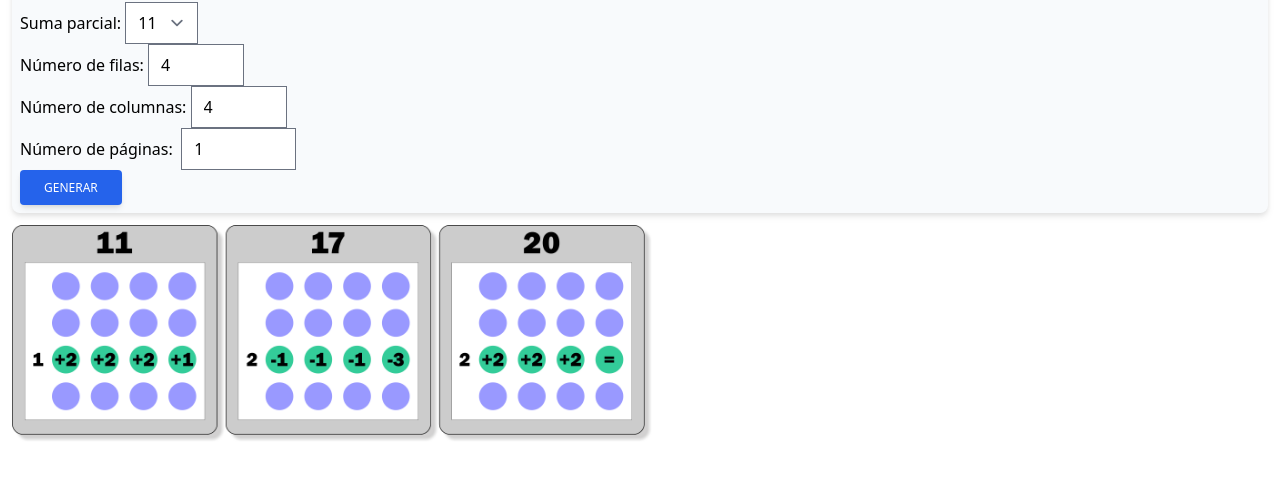
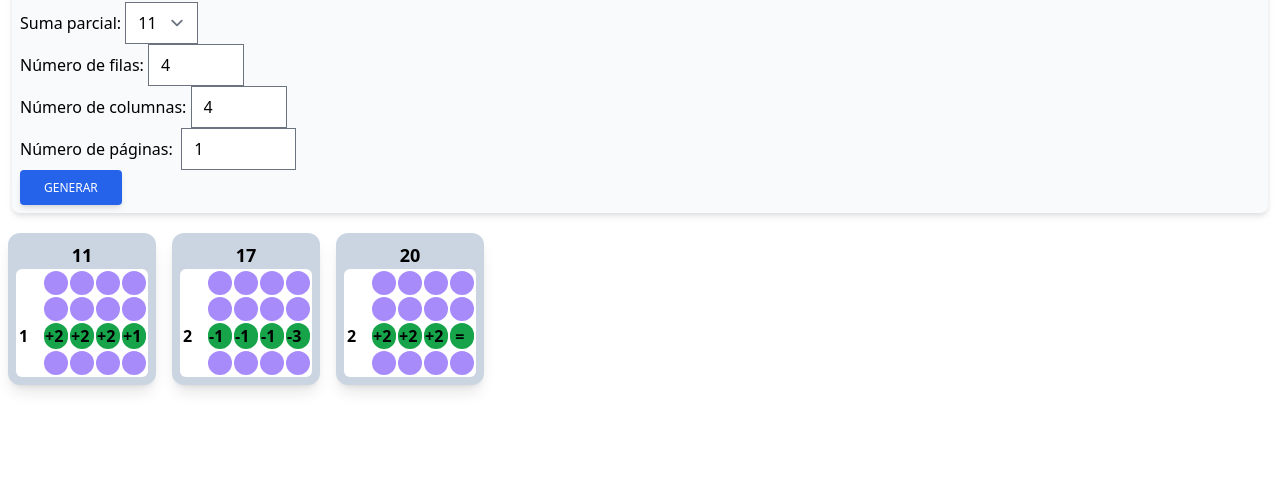
Before and after one commit to joepc74/Lightning-Addition-JS, a plain HTML site: page index.html in a window 1280 px wide. Shown: the part 54-534 px from the top of the page. Drawn offline with nearby package versions, Linux system fonts and the light colour scheme.

Commit message:
without images

```diff
--- a/index.html
+++ b/index.html
@@ -44,7 +44,107 @@
           </button>
         </div>
       </div>
-          <img src="plantilla.png" class="mx-3 w-1/2"/>
+      <div class="flex flex-row">
+        <div class="m-2 rounded-xl bg-slate-300 p-2 shadow-lg">
+        <div class="flex justify-center text-lg font-bold">11</div>
+        <table class="border-separate rounded-md bg-white">
+          <tr>
+            <td class="h-6 w-6 rounded-full"></td>
+            <td class="h-6 w-6 rounded-full bg-violet-400"></td>
+            <td class="h-6 w-6 rounded-full bg-violet-400"></td>
+            <td class="h-6 w-6 rounded-full bg-violet-400"></td>
+            <td class="h-6 w-6 rounded-full bg-violet-400"></td>
+          </tr>
+          <tr>
+            <td class="h-6 w-6 rounded-full"></td>
+            <td class="h-6 w-6 rounded-full bg-violet-400"></td>
+            <td class="h-6 w-6 rounded-full bg-violet-400"></td>
+            <td class="h-6 w-6 rounded-full bg-violet-400"></td>
+            <td class="h-6 w-6 rounded-full bg-violet-400"></td>
+          </tr>
+          <tr>
+            <td class="h-6 w-6 rounded-full font-bold">1</td>
+            <td class="h-6 w-6 rounded-full bg-green-600 font-bold">+2</td>
+            <td class="h-6 w-6 rounded-full bg-green-600 font-bold">+2</td>
+            <td class="h-6 w-6 rounded-full bg-green-600 font-bold">+2</td>
+            <td class="h-6 w-6 rounded-full bg-green-600 font-bold">+1</td>
+          </tr>
+          <tr>
+            <td class="h-6 w-6 rounded-full"></td>
+            <td class="h-6 w-6 rounded-full bg-violet-400"></td>
+            <td class="h-6 w-6 rounded-full bg-violet-400"></td>
+            <td class="h-6 w-6 rounded-full bg-violet-400"></td>
+            <td class="h-6 w-6 rounded-full bg-violet-400"></td>
+          </tr>
+        </table>
+        </div>
+        <div class="m-2 rounded-xl bg-slate-300 p-2 shadow-lg">
+        <div class="flex justify-center text-lg font-bold">17</div>
+        <table class="border-separate rounded-md bg-white">
+          <tr>
+            <td class="h-6 w-6 rounded-full"></td>
+            <td class="h-6 w-6 rounded-full bg-violet-400"></td>
+            <td class="h-6 w-6 rounded-full bg-violet-400"></td>
+            <td class="h-6 w-6 rounded-full bg-violet-400"></td>
+            <td class="h-6 w-6 rounded-full bg-violet-400"></td>
+          </tr>
+          <tr>
+            <td class="h-6 w-6 rounded-full"></td>
+            <td class="h-6 w-6 rounded-full bg-violet-400"></td>
+            <td class="h-6 w-6 rounded-full bg-violet-400"></td>
+            <td class="h-6 w-6 rounded-full bg-violet-400"></td>
+            <td class="h-6 w-6 rounded-full bg-violet-400"></td>
+          </tr>
+          <tr>
+            <td class="h-6 w-6 rounded-full font-bold">2</td>
+            <td class="h-6 w-6 rounded-full bg-green-600 font-bold">-1</td>
+            <td class="h-6 w-6 rounded-full bg-green-600 font-bold">-1</td>
+            <td class="h-6 w-6 rounded-full bg-green-600 font-bold">-1</td>
+            <td class="h-6 w-6 rounded-full bg-green-600 font-bold">-3</td>
+          </tr>
+          <tr>
+            <td class="h-6 w-6 rounded-full"></td>
+            <td class="h-6 w-6 rounded-full bg-violet-400"></td>
+            <td class="h-6 w-6 rounded-full bg-violet-400"></td>
+            <td class="h-6 w-6 rounded-full bg-violet-400"></td>
+            <td class="h-6 w-6 rounded-full bg-violet-400"></td>
+          </tr>
+        </table>
+        </div>
+        <div class="m-2 rounded-xl bg-slate-300 p-2 shadow-lg">
+        <div class="flex justify-center text-lg font-bold">20</div>
+        <table class="border-separate rounded-md bg-white">
+          <tr>
+            <td class="h-6 w-6 rounded-full"></td>
+            <td class="h-6 w-6 rounded-full bg-violet-400"></td>
+            <td class="h-6 w-6 rounded-full bg-violet-400"></td>
+            <td class="h-6 w-6 rounded-full bg-violet-400"></td>
+            <td class="h-6 w-6 rounded-full bg-violet-400"></td>
+          </tr>
+          <tr>
+            <td class="h-6 w-6 rounded-full"></td>
+            <td class="h-6 w-6 rounded-full bg-violet-400"></td>
+            <td class="h-6 w-6 rounded-full bg-violet-400"></td>
+            <td class="h-6 w-6 rounded-full bg-violet-400"></td>
+            <td class="h-6 w-6 rounded-full bg-violet-400"></td>
+          </tr>
+          <tr>
+            <td class="h-6 w-6 rounded-full font-bold">2</td>
+            <td class="h-6 w-6 rounded-full bg-green-600 font-bold">+2</td>
+            <td class="h-6 w-6 rounded-full bg-green-600 font-bold">+2</td>
+            <td class="h-6 w-6 rounded-full bg-green-600 font-bold">+2</td>
+            <td class="h-6 w-6 rounded-full bg-green-600 font-bold">&nbsp;=</td>
+          </tr>
+          <tr>
+            <td class="h-6 w-6 rounded-full"></td>
+            <td class="h-6 w-6 rounded-full bg-violet-400"></td>
+            <td class="h-6 w-6 rounded-full bg-violet-400"></td>
+            <td class="h-6 w-6 rounded-full bg-violet-400"></td>
+            <td class="h-6 w-6 rounded-full bg-violet-400"></td>
+          </tr>
+        </table>
+        </div>
+        </div>
     </body>
 <script>
 function lightingaddition(total,cols,rows,pages) {
```
Also changed, not shown: estilo.css, plantilla.png (deleted), 2 other files. Lines whose indentation alone changed are shown as unchanged.
